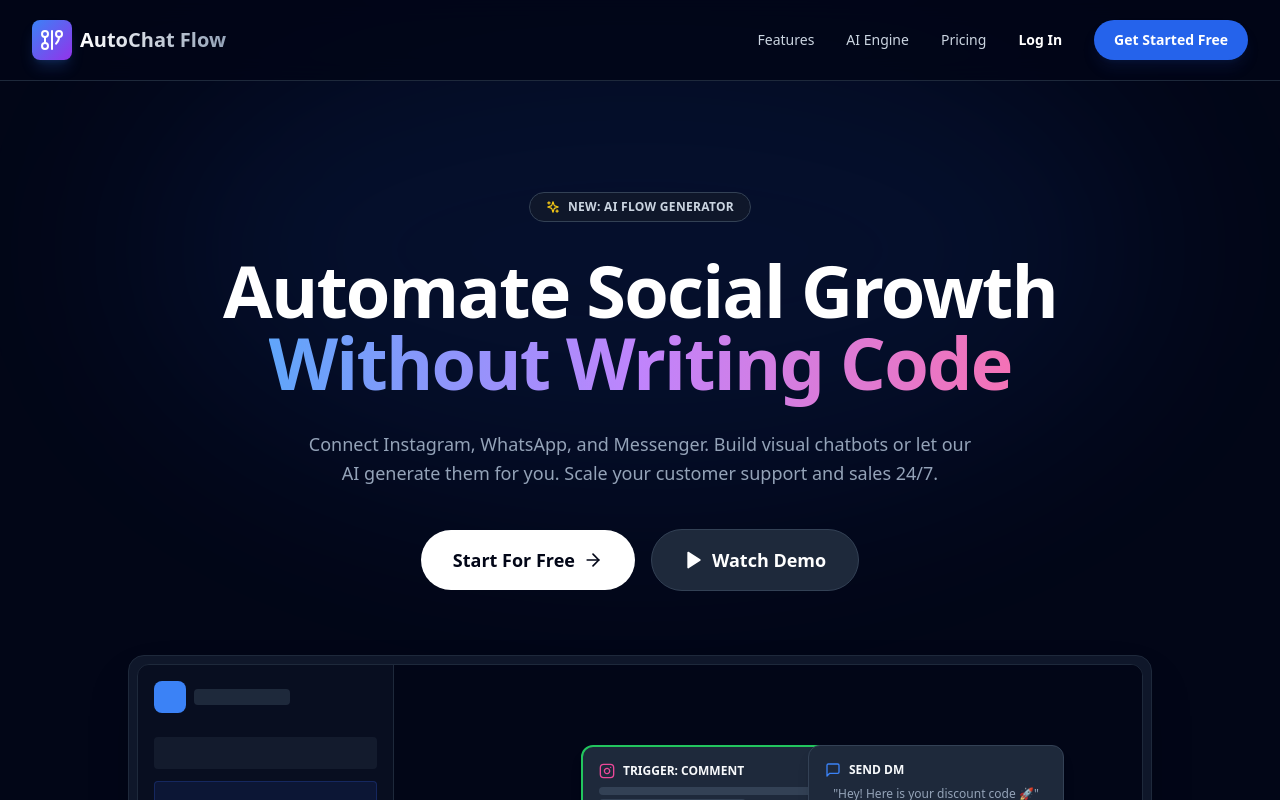
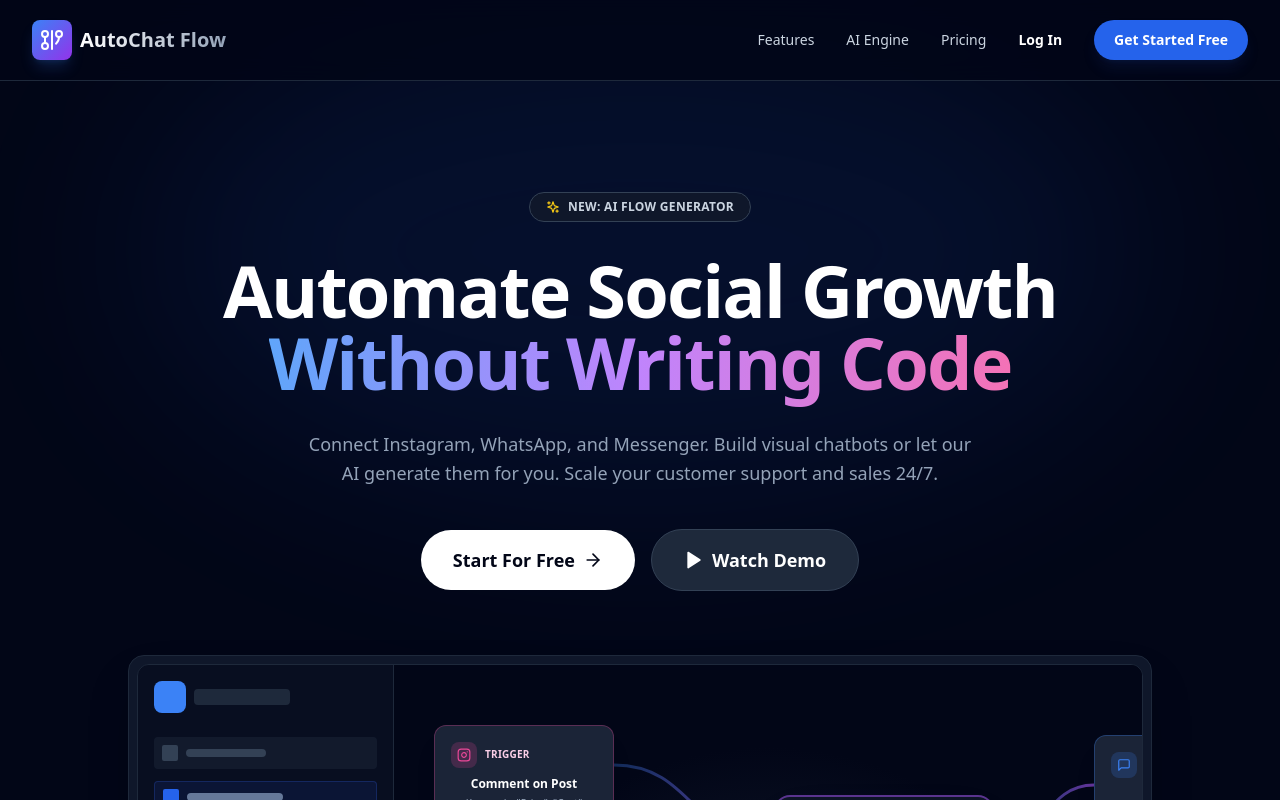
Before and after one commit to JKaiss/AutoChat-Flow, a React (Vite) app: page / in a window 1280 px wide. Built offline with nearby package versions, Linux system fonts and the light colour scheme.

Commit message:
feat: Enhance landing page mock
Introduces visual improvements to the landing page's mock application sidebar, making it more detailed and representative of actual UI elements. This improves the overall presentation and clarity of the MVP's capabilities.

```diff
--- a/components/LandingPage.tsx
+++ b/components/LandingPage.tsx
@@ -172,37 +172,118 @@
             <div className="bg-slate-900 border border-slate-800 rounded-2xl p-2 shadow-2xl">
               <div className="bg-slate-950 rounded-xl overflow-hidden border border-slate-800 aspect-[16/9] relative flex">
                 {/* Mock Sidebar */}
-                <div className="w-64 border-r border-slate-800 bg-slate-900/50 p-4 hidden md:block">
+                <div className="w-64 border-r border-slate-800 bg-slate-900/50 p-4 hidden md:block z-20 relative">
                     <div className="flex items-center gap-2 mb-6">
                         <div className="w-8 h-8 bg-blue-500 rounded-lg"></div>
                         <div className="h-4 w-24 bg-slate-800 rounded"></div>
                     </div>
                     <div className="space-y-3">
-                        <div className="h-8 w-full bg-slate-800/50 rounded"></div>
-                        <div className="h-8 w-full bg-blue-900/20 border border-blue-900/50 rounded"></div>
-                        <div className="h-8 w-full bg-slate-800/50 rounded"></div>
+                        <div className="h-8 w-full bg-slate-800/50 rounded flex items-center px-2">
+                           <div className="w-4 h-4 rounded-sm bg-slate-700"></div>
+                           <div className="w-20 h-2 bg-slate-700 rounded ml-2"></div>
+                        </div>
+                        <div className="h-8 w-full bg-blue-900/20 border border-blue-900/50 rounded flex items-center px-2">
+                           <div className="w-4 h-4 rounded-sm bg-blue-600"></div>
+                           <div className="w-24 h-2 bg-blue-200/50 rounded ml-2"></div>
+                        </div>
+                        <div className="h-8 w-full bg-slate-800/50 rounded flex items-center px-2">
+                           <div className="w-4 h-4 rounded-sm bg-slate-700"></div>
+                           <div className="w-16 h-2 bg-slate-700 rounded ml-2"></div>
+                        </div>
+                    </div>
+                    <div className="mt-auto absolute bottom-4 left-4 right-4">
+                        <div className="h-20 w-full bg-slate-800/50 rounded-lg border border-slate-800"></div>
                     </div>
                 </div>
-                {/* Mock Canvas */}
+
+                {/* Mock Canvas - Beautiful Flow */}
                 <div className="flex-1 p-8 relative overflow-hidden bg-[radial-gradient(ellipse_at_center,_var(--tw-gradient-stops))] from-slate-900 via-slate-950 to-slate-950">
-                    {/* Nodes */}
-                    <div className="absolute top-20 left-1/4 bg-slate-800 border-2 border-green-500 p-4 rounded-xl w-64 shadow-lg">
-                        <div className="flex items-center gap-2 mb-2"><Instagram size={16} className="text-pink-500" /><span className="text-xs font-bold">TRIGGER: COMMENT</span></div>
-                        <div className="h-2 w-full bg-slate-700 rounded mb-1"></div>
-                        <div className="h-2 w-2/3 bg-slate-700 rounded"></div>
+
+                    {/* SVG Connections */}
+                    <svg className="absolute inset-0 w-full h-full pointer-events-none z-0">
+                        <defs>
+                            <linearGradient id="line-gradient" x1="0%" y1="0%" x2="100%" y2="0%">
+                                <stop offset="0%" stopColor="#3b82f6" stopOpacity="0.3" />
+                                <stop offset="100%" stopColor="#a855f7" stopOpacity="0.6" />
+                            </linearGradient>
+                        </defs>
+                        {/* Line 1: Trigger to AI */}
+                        <path d="M220 100 C 300 100, 300 180, 380 180" stroke="url(#line-gradient)" strokeWidth="3" fill="none" />
+                        {/* Line 2: AI to DM */}
+                        <path d="M600 180 C 650 180, 650 120, 700 120" stroke="url(#line-gradient)" strokeWidth="3" fill="none" />
+                        {/* Line 3: AI to Admin */}
+                        <path d="M600 180 C 650 180, 650 240, 700 240" stroke="url(#line-gradient)" strokeWidth="3" fill="none" />
+                    </svg>
+
+                    {/* Node 1: Trigger */}
+                    <div className="absolute top-[60px] left-[40px] w-[180px] z-10">
+                        <div className="bg-slate-800/90 backdrop-blur border border-pink-500/30 p-4 rounded-xl shadow-xl hover:scale-105 transition-transform cursor-default">
+                            <div className="flex items-center gap-2 mb-2">
+                                <div className="p-1.5 bg-pink-500/20 rounded-lg">
+                                    <Instagram size={14} className="text-pink-500" />
+                                </div>
+                                <span className="text-[10px] font-bold text-pink-200 uppercase tracking-wide">Trigger</span>
+                            </div>
+                            <div className="text-xs font-bold text-white">Comment on Post</div>
+                            <div className="text-[10px] text-slate-400 mt-1">Keywords: "Price", "Cost"</div>
+                        </div>
                     </div>
-                    <div className="absolute top-20 left-1/4 ml-[270px] mt-[30px] w-12 h-0.5 bg-slate-600"></div>
-                    <div className="absolute top-20 left-1/2 ml-10 bg-slate-800 border border-slate-700 p-4 rounded-xl w-64 shadow-lg">
-                        <div className="flex items-center gap-2 mb-2"><MessageSquare size={16} className="text-blue-500" /><span className="text-xs font-bold">SEND DM</span></div>
-                        <div className="text-xs text-slate-400">"Hey! Here is your discount code 🚀"</div>
+
+                    {/* Node 2: AI Processing (Center Hero) */}
+                    <div className="absolute top-[130px] left-[380px] w-[220px] z-20">
+                         <div className="bg-slate-900/90 backdrop-blur border-2 border-purple-500/50 p-5 rounded-2xl shadow-2xl shadow-purple-900/20 hover:scale-105 transition-transform relative overflow-hidden group cursor-default">
+                            <div className="absolute inset-0 bg-gradient-to-r from-purple-500/10 to-blue-500/10 opacity-0 group-hover:opacity-100 transition-opacity" />
+                            <div className="flex items-center justify-between mb-3">
+                                <div className="flex items-center gap-2">
+                                    <div className="p-1.5 bg-purple-500/20 rounded-lg animate-pulse">
+                                        <Sparkles size={16} className="text-purple-400" />
+                                    </div>
+                                    <span className="text-xs font-bold text-purple-200">AI Agent</span>
+                                </div>
+                                <span className="text-[10px] bg-purple-900/50 text-purple-300 px-2 py-0.5 rounded-full border border-purple-700/50">Gemini</span>
+                            </div>
+                            <div className="space-y-2">
+                                <div className="h-2 w-full bg-slate-700 rounded-full overflow-hidden">
+                                    <div className="h-full w-2/3 bg-gradient-to-r from-purple-500 to-blue-500 rounded-full" />
+                                </div>
+                                <div className="text-[10px] text-slate-400 flex justify-between">
+                                    <span>Analyzing sentiment...</span>
+                                    <span className="text-green-400">Positive</span>
+                                </div>
+                            </div>
+                        </div>
                     </div>
-                     <div className="absolute top-64 left-1/3 bg-slate-800 border-2 border-purple-500 p-4 rounded-xl w-64 shadow-lg flex items-center gap-3">
-                         <div className="w-8 h-8 rounded-full bg-purple-500/20 flex items-center justify-center text-purple-400"><Sparkles size={16} /></div>
-                         <div>
-                            <div className="text-xs font-bold text-white">AI Generated</div>
-                            <div className="text-[10px] text-slate-400">Optimized for sales</div>
-                         </div>
+
+                    {/* Node 3: Send DM */}
+                    <div className="absolute top-[70px] left-[700px] w-[200px] z-10">
+                        <div className="bg-slate-800/90 backdrop-blur border border-blue-500/30 p-4 rounded-xl shadow-xl hover:scale-105 transition-transform cursor-default">
+                            <div className="flex items-center gap-2 mb-2">
+                                <div className="p-1.5 bg-blue-500/20 rounded-lg">
+                                    <MessageSquare size={14} className="text-blue-500" />
+                                </div>
+                                <span className="text-[10px] font-bold text-blue-200 uppercase tracking-wide">Action</span>
+                            </div>
+                            <div className="text-xs font-bold text-white">Send DM</div>
+                            <div className="text-[10px] text-slate-400 mt-1 bg-slate-900 p-2 rounded border border-slate-700/50">
+                                "Hey! saw you asked about the price..."
+                            </div>
+                        </div>
                     </div>
+
+                    {/* Node 4: Notify Team */}
+                    <div className="absolute top-[200px] left-[700px] w-[200px] z-10">
+                        <div className="bg-slate-800/90 backdrop-blur border border-slate-600/30 p-4 rounded-xl shadow-xl hover:scale-105 transition-transform opacity-80 cursor-default">
+                            <div className="flex items-center gap-2 mb-2">
+                                <div className="p-1.5 bg-slate-700 rounded-lg">
+                                    <Bot size={14} className="text-slate-300" />
+                                </div>
+                                <span className="text-[10px] font-bold text-slate-400 uppercase tracking-wide">Internal</span>
+                            </div>
+                            <div className="text-xs font-bold text-slate-300">Notify Sales Team</div>
+                            <div className="text-[10px] text-slate-500 mt-1">Via Slack Integration</div>
+                        </div>
+                    </div>
+
                 </div>
               </div>
             </div>
```
